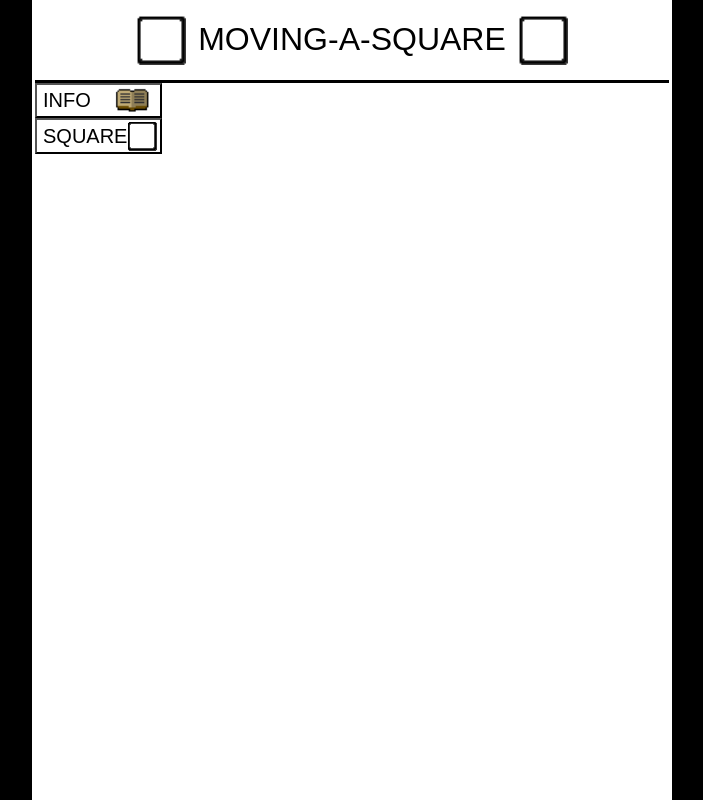
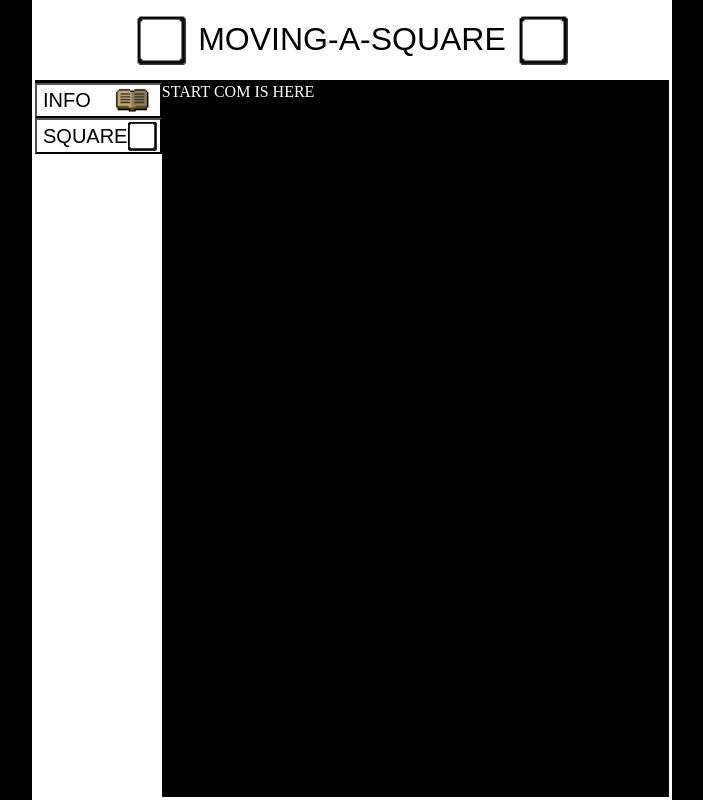
Before and after one commit to Stringer-J/Moving-A-Square, a React (Vite) app in the folder client/: page / in a window 1280 px wide. Shown: the whole page, without its empty margins (288-991 px from the left). Built offline with nearby package versions, Linux system fonts and the light colour scheme; a web font is replaced by a local one.

Commit message:
added start component for when the page first loads

```diff
--- a/client/src/App.jsx
+++ b/client/src/App.jsx
@@ -2,6 +2,7 @@ import { useState } from 'react'
 import './App.css'
 import pixelSquare from './assets/PixelSquare.png';
 import pixelBook from './assets/PixelBook.png';
+import StartCom from './components/StartCom/StartCom.jsx';
 import InfoCom from './components/InfoCom/InfoCom.jsx';
 import SquareCom from './components/SquareCom/SquareCom.jsx';
 
@@ -28,7 +29,7 @@ function App() {
       case 'SquareCom':
         return <SquareCom />;
       default:
-        return null;
+        return <StartCom />;
     }
   };
 
--- /dev/null
+++ b/client/src/components/StartCom/StartCom.css
@@ -0,0 +1,5 @@
+.startBox {
+    color: white;
+    background-color: black;
+    height: 100%;
+}
--- /dev/null
+++ b/client/src/components/StartCom/StartCom.jsx
@@ -0,0 +1,13 @@
+import './StartCom.css';
+
+function StartCom() {
+    return (
+        <>
+            <div className='startBox'>
+                START COM IS HERE
+            </div>
+        </>
+    )
+}
+
+export default StartCom;
```
